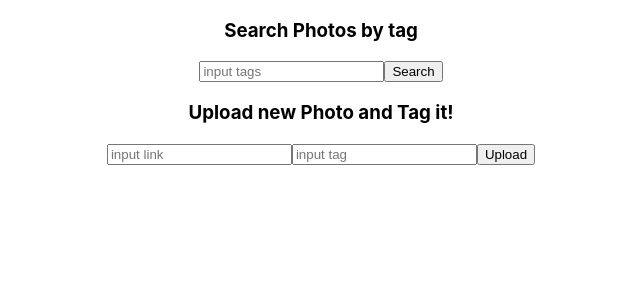
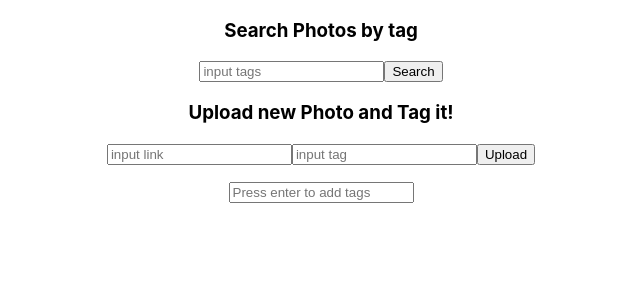
Before and after one commit to lumat18/image-service-frontend, a React (Create React App) app: page / in a window 1280 px wide. Shown: the top 300 px of the page, without its empty margins (319-959 px from the left). Built offline with nearby package versions, Linux system fonts and the light colour scheme.

Commit message:
work in progress

```diff
--- a/src/App.js
+++ b/src/App.js
@@ -3,8 +3,11 @@ import "./App.css";
 import SearchForm from "./components/SearchForm";
 import SearchResult from "./components/SearchResult";
 import UploadForm from "./components/UploadForm";
+import Tags from "./components/Tags";
 
 class App extends Component {
+
+
   state = {
     searchFromValue: "",
     uploadFormLinkValue: "",
@@ -98,6 +101,7 @@ class App extends Component {
           tagChange={this.handleUploadTagInputChange}
           submit={this.handleUploadSubmit}
         />
+        <Tags/>
         <SearchResult images={this.state.images} />
 
       </div>
--- /dev/null
+++ b/src/components/Tags.js
@@ -0,0 +1,12 @@
+import React, { Component } from "react";
+import TagsInput from "./TagsInput";
+
+const Tags = () => {
+    const selectedTags = tags => console.log(tags);
+    return (
+        <div>
+            <TagsInput selectedTags={selectedTags}/>
+        </div>
+    )
+};
+export default TagsInput;
--- /dev/null
+++ b/src/components/TagsInput.js
@@ -0,0 +1,31 @@
+import React from 'react';
+const TagsInput = (props) => {
+    const [tags, setTags] = React.useState([]);
+    const addTags = event => {
+        if(event.key === 'Enter' && event.target.value !== ''){
+            setTags([...tags, event.target.value]);
+            props.selectedTags([...tags, event.target.value]);
+            event.target.value = '';
+        }
+    };
+    const removeTags = index => {
+        setTags([...tags.filter(tag => tags.indexOf(tag) !== index)]);
+    };
+    return (
+        <div className='tags-input'>
+            <ul>
+                {tags.map((tag, index) => (
+                    <li key={index}>
+                        <span>{tag}</span>
+                        <i className='material-icons' onClick={()=> removeTags(index)}>close</i>
+                    </li>
+                ))}
+            </ul>
+            <input
+                type='text'
+                onKeyUp={event => addTags(event)}
+                placeholder='Press enter to add tags'/>
+        </div>
+    );
+};
+export default TagsInput;
```
